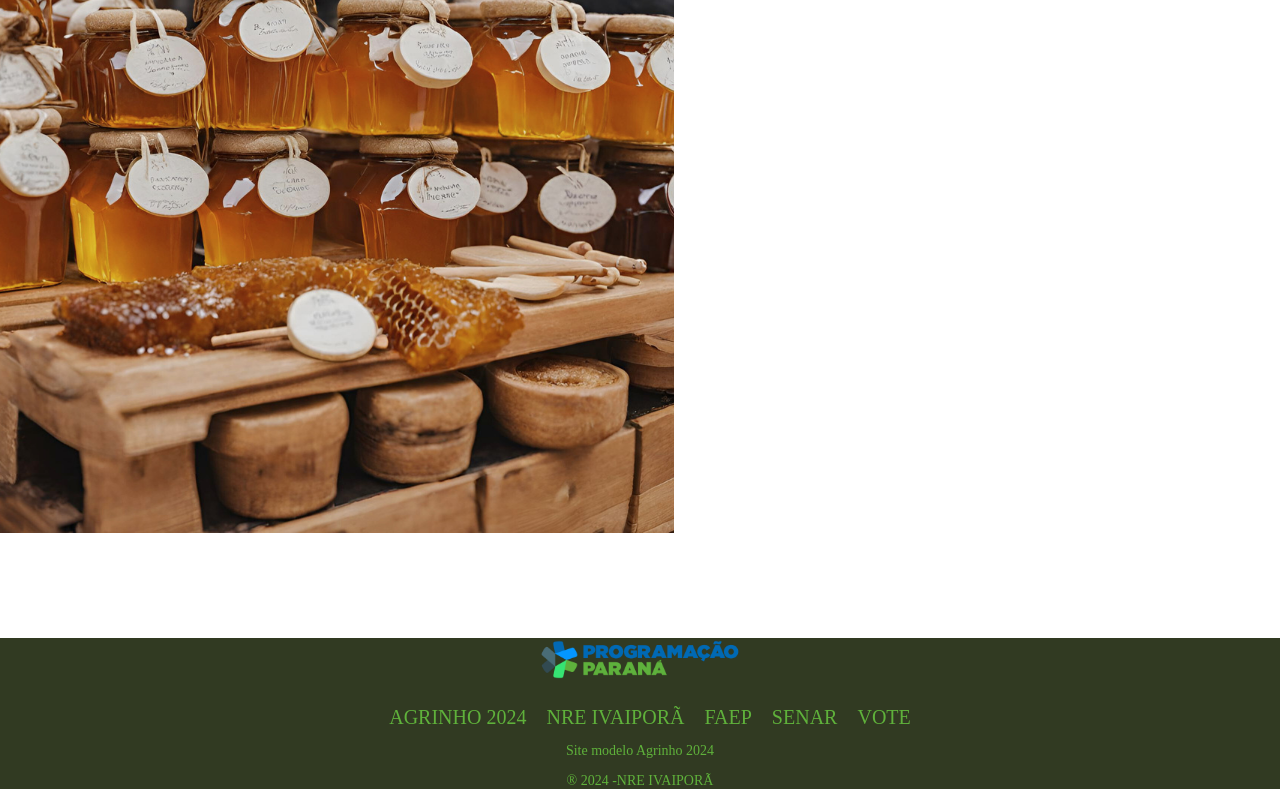
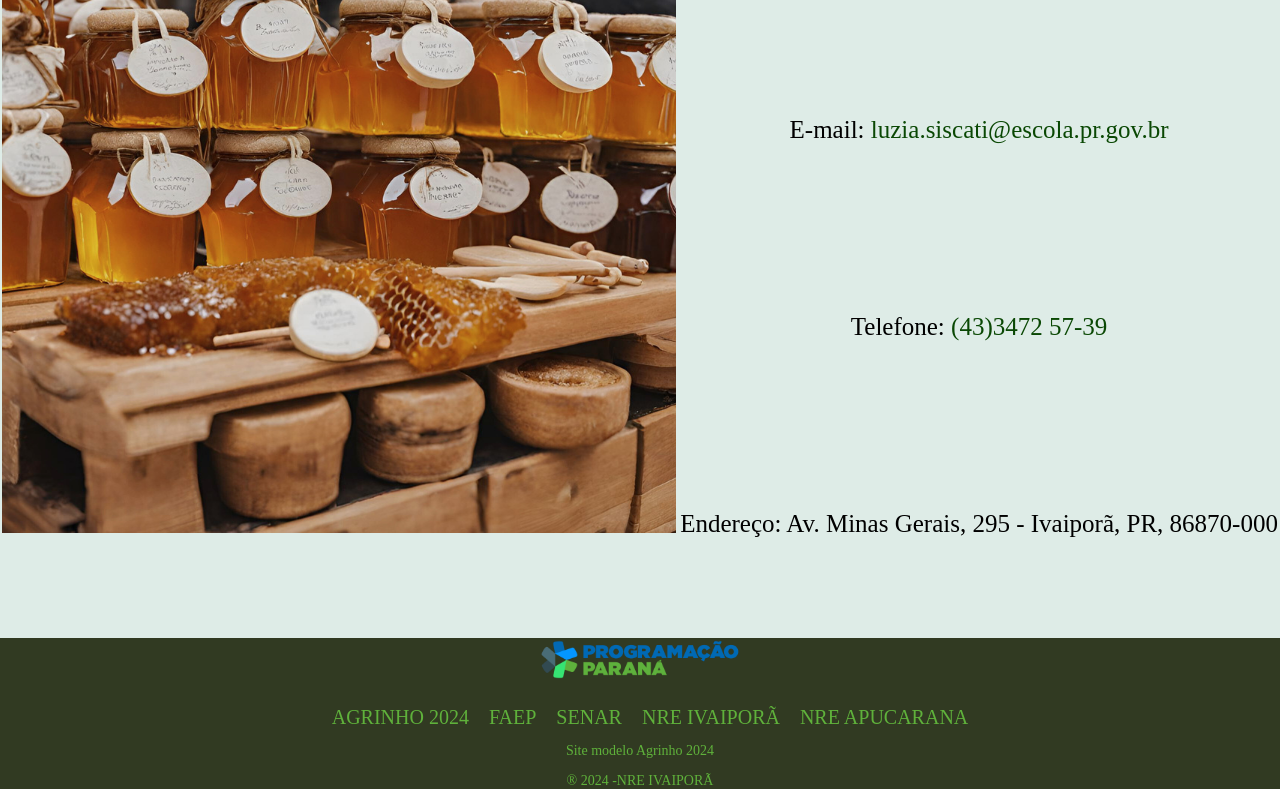
Before and after one commit to paulocardoso12/Agrinho-2024-Paulo, a plain HTML site: page index.html in a window 1280 px wide. Shown: the part 3986-4775 px from the top of the page. Drawn offline with Linux system fonts and the light colour scheme; a web font is replaced by a local one.

Commit message:
correção listas

```diff
--- a/index.html
+++ b/index.html
@@ -1,3 +1,6 @@
+<!--Este modelo pode ser reutilizado para os professores e alunos da rede estadual do Paraná -->
+<!-- Agrinho 2024 NRE(Ivaiporã) NRE(Apucarana) -->
+<!-- Desenvolvido por professor Richardson Schawarski -->
 <!DOCTYPE html>
 <!--começo HTML-->
 <html>
@@ -27,7 +30,8 @@
         <h1 class="texto__cabecalho">
           Agrofloresta e a importância da polinização.
         </h1>
-        <a class="cabecalho__botao" href="https://www.nre.seed.pr.gov.br/modules/conteudo/conteudo.php?conteudo=53" target="_blank" >NRE IVAIPORÃ</a>
+        <a class="cabecalho__botao" href="https://www.nre.seed.pr.gov.br/modules/conteudo/conteudo.php?conteudo=53"
+        target="_blank" >NRE IVAIPORÃ</a>
         <br />
       </div>
     </header>
@@ -137,19 +141,20 @@
           <a href="https://www.sistemafaep.org.br/agrinho/">AGRINHO 2024</a>
         </li>
         <li class="lista__link">
+          <a href="https://www.instagram.com/sistema.faep/">FAEP</a>
+        </li>
+        <li class="lista__link">
+          <a href="https://www.instagram.com/sistema.faep/">SENAR</a>
+        </li>
+        <li class="lista__link">
           <a
             href="https://www.nre.seed.pr.gov.br/modules/conteudo/conteudo.php?conteudo=53"
             >NRE IVAIPORÃ</a
           >
         </li>
         <li class="lista__link">
-          <a href="https://www.instagram.com/sistema.faep/">FAEP</a>
-        </li>
-        <li class="lista__link">
-          <a href="https://www.instagram.com/sistema.faep/">SENAR</a>
-        </li>
-        <li class="lista__link">
-          <a href="#">VOTE</a>
+          <a href="https://www.nre.seed.pr.gov.br/modules/conteudo/conteudo.php?conteudo=39"
+          >NRE APUCARANA</a>
         </li>
       </ul>
       <p class="rodape__texto">Site modelo Agrinho 2024</p>
--- a/stilo.css
+++ b/stilo.css
@@ -5,6 +5,7 @@
 }
 /* setup das variaveis*/
 :root {
+  --verde-fundo: #deece7;
   --branco-principal: #ffffff;
   --fonte-principal: "Lustria";
   --verde-principal: #5fb13b;
@@ -16,7 +17,7 @@
 
 /* configurações do corpo como fontes e cores*/
 body {
-  background-color: var(--cor-de-fundo);
+  background-color: var(--verde-fundo);
   color: var(--branco-principal);
   font-family: var(--fonte-principal);
   font-size: 20px;
@@ -158,6 +159,29 @@ a.cabecalho__botao {
 .secao4__fone,
 .secao4__endereco {
   font-size: 25px;
+}
+.secao4 {
+  display: flex;
+  justify-content: space-around;
+}
+.secao4__container {
+  flex-wrap: nowrap;
+  color: var(--preto-titulo);
+  display: flex;
+  flex-direction: column;
+  justify-content: space-between;
+  align-items: center;
+  font-size: 20px;
+}
+.secao4__titulo {
+  font-size: 50px;
+}
+.secao4__imagem img {
+  width: 100%;
+}
+
+.secao4__endereco {
+  text-align: center;
 }
 
 /* Rodapé */
```
